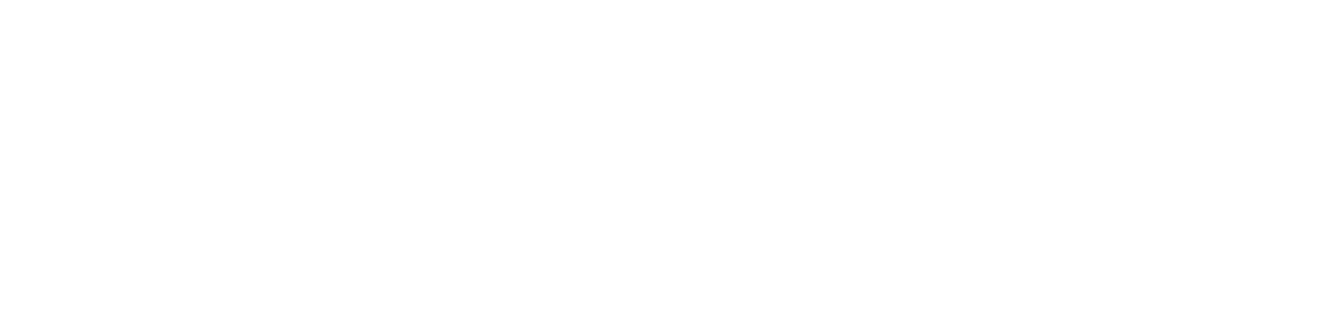
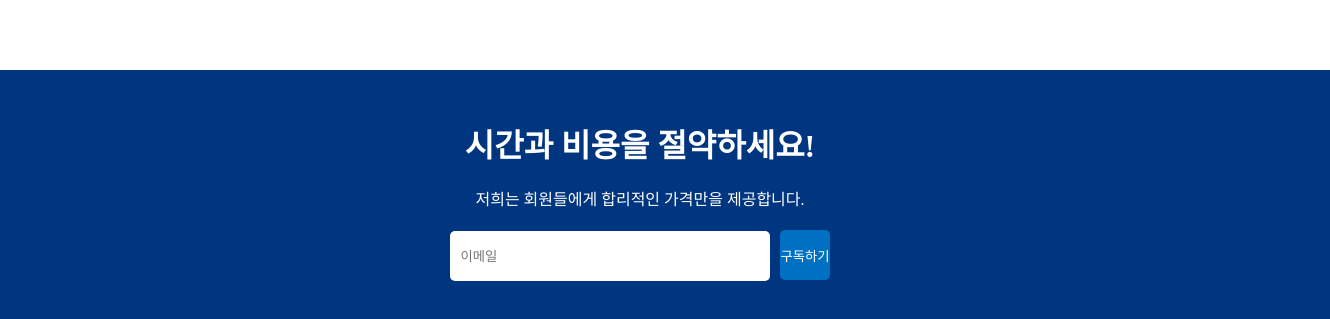
Before and after one commit to yebinp1102/booking-app, a React (Create React App) app in the folder client/: page / in a window 1280 px wide. Shown: the part 1487-1806 px from the top of the page, 1330 px wide, since content can reach past the window. Before the commit the page ends 1477 px from the top, so only its background shows below. Built offline with nearby package versions, Linux system fonts and the light colour scheme; the HTML template or start-up script is replaced by a standard one.

Commit message:
create mail list component

```diff
--- /dev/null
+++ b/client/src/components/MailList.jsx
@@ -0,0 +1,48 @@
+import React from 'react'
+import styled from 'styled-components'
+
+const MailList = () => {
+  return (
+    <List>
+      <h1 className='mailTitle'>시간과 비용을 절약하세요!</h1>
+      <span className='mailDesc'>저희는 회원들에게 합리적인 가격만을 제공합니다.</span>
+      <div className='mailInputContainer'>
+        <input type='text' placeholder='이메일'/>
+        <button>구독하기</button>
+      </div>
+    </List>
+  )
+}
+
+export default MailList
+
+const List = styled.div`
+  width: 100%;
+  margin-top: 50px;
+  background-color: #003580;
+  color: white;
+  display: flex;
+  flex-direction: column;
+  align-items: center;
+  gap: 20px;
+  padding: 50px;
+
+  .mailInputContainer>input{
+    width: 300px;
+    height: 30px;
+    padding: 10px;
+    border: none;
+    margin-right: 10px;
+    border-radius: 5px;
+  }
+
+  .mailInputContainer>button{
+    height: 50px;
+    background-color: #0071c2;
+    color: white;
+    font-weight: 500;
+    border: none;
+    border-radius: 5px;
+    cursor: pointer;
+  }
+`;
--- a/client/src/pages/Home.jsx
+++ b/client/src/pages/Home.jsx
@@ -4,6 +4,7 @@
 import Featured from '../components/Featured'
 import PropertyList from '../components/PropertyList'
 import FeaturedProperties from '../components/FeaturedProperties'
+import MailList from '../components/MailList'
 
 const Home = () => {
   return (
@@ -15,6 +16,7 @@
         <PropertyList />
         <h1 className='homeTitle'>후기 좋은 숙소들</h1>
         <FeaturedProperties />
+        <MailList />
       </div>
     </HomePage>
   )
```
